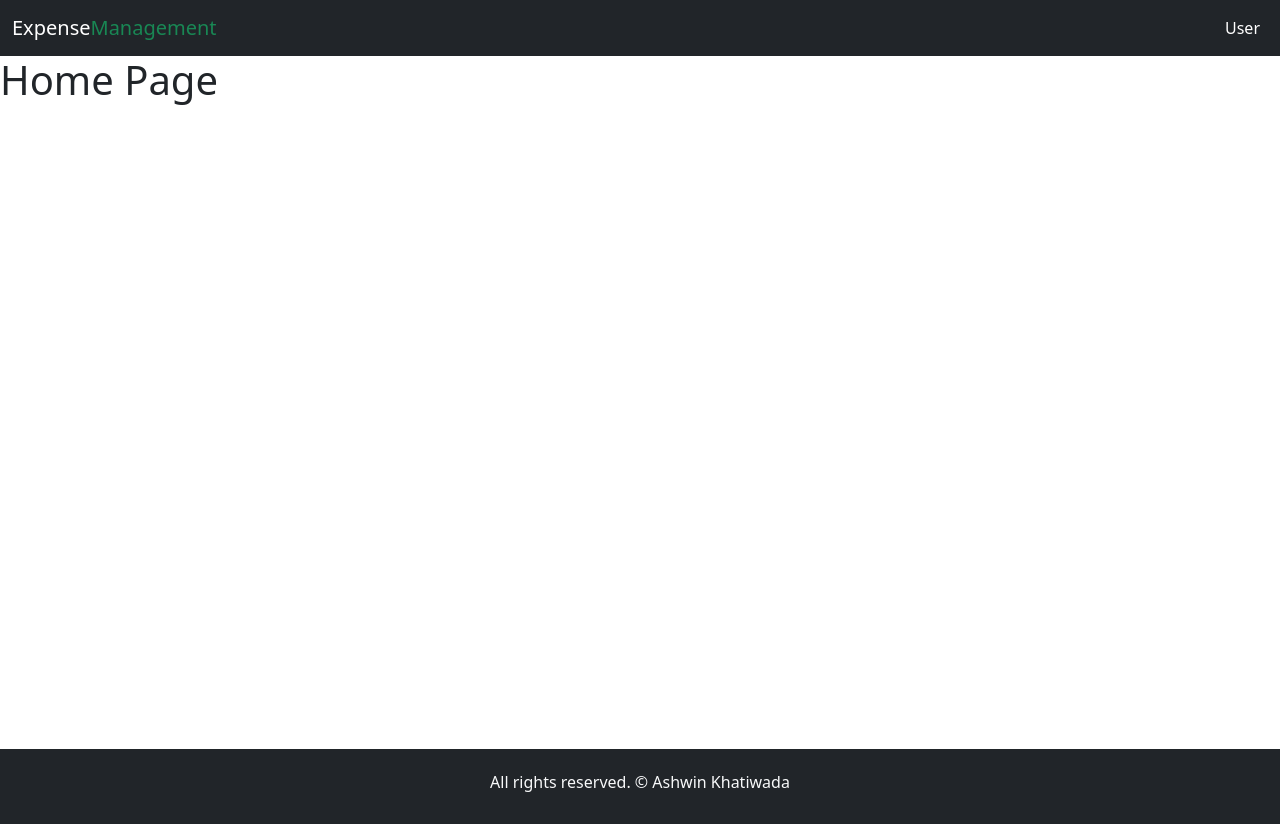
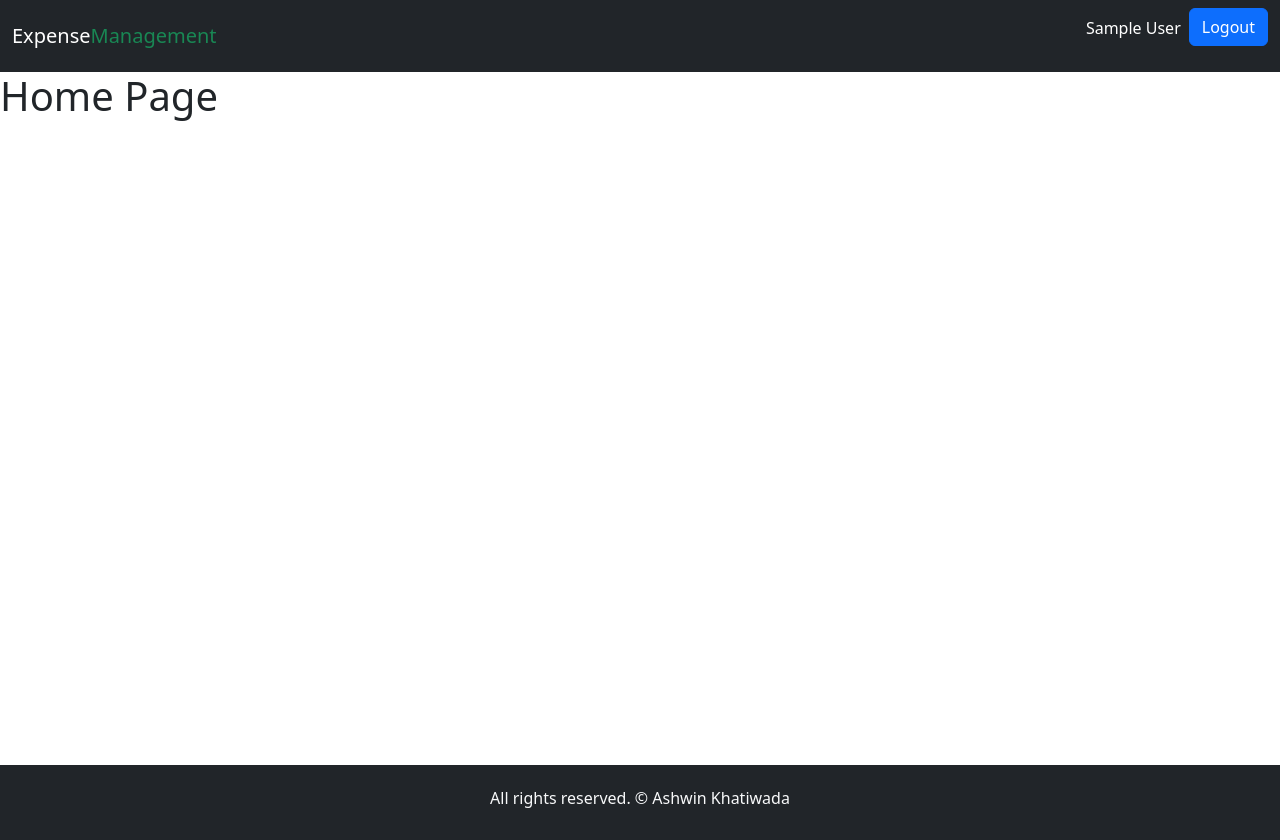
Before and after one commit to ashwin1321/expense-tracker, a React (Vite) app in the folder client/: page / in a window 1280 px wide. Built offline with nearby package versions, Linux system fonts and the light colour scheme; sample sign-in values are in the browser's storage.

Commit message:
protected routes and logout

```diff
--- a/client/src/App.jsx
+++ b/client/src/App.jsx
@@ -1,4 +1,4 @@
-import { Routes, Route } from "react-router-dom";
+import { Routes, Route, Navigate } from "react-router-dom";
 import "./App.css";
 import Homepage from "./pages/Homepage";
 import Register from "./pages/Register";
@@ -8,7 +8,14 @@
   return (
     <>
       <Routes>
-        <Route path="/" element={<Homepage />} />
+        <Route
+          path="/"
+          element={
+            <ProtectedRoutes>
+              <Homepage />
+            </ProtectedRoutes>
+          }
+        />
         <Route path="/register" element={<Register />} />
         <Route path="/login" element={<Login />} />
       </Routes>
@@ -16,4 +23,12 @@
   );
 }
 
+export function ProtectedRoutes(props) {
+  if (localStorage.getItem("user")) {
+    return props.children;
+  } else {
+    return <Navigate to="/login" />;
+  }
+}
+
 export default App;
--- a/client/src/components/layout/Header.jsx
+++ b/client/src/components/layout/Header.jsx
@@ -1,7 +1,19 @@
-import React from "react";
-import { Link } from "react-router-dom";
+import { message } from "antd";
+import React, { useEffect, useState } from "react";
+import { Link, useNavigate } from "react-router-dom";
 
 const Header = () => {
+  const [loginUser, setLoginUser] = useState("");
+  const navigate = useNavigate();
+
+  useEffect(() => {
+    const users = JSON.parse(localStorage.getItem("user"));
+    console.log(users);
+    if (users) {
+      setLoginUser(users);
+    }
+  }, []);
+
   return (
     <>
       <nav className="navbar navbar-expand-lg bg-dark navbar-dark">
@@ -23,9 +35,21 @@
             </Link>
             <ul className="navbar-nav ms-auto mb-2 mb-lg-0">
               <li className="nav-item">
-                <Link className="nav-link active" aria-current="page" to="user">
-                  User
-                </Link>
+                <p className="nav-link active">{loginUser && loginUser.name}</p>
+              </li>
+
+              <li className="nav-item">
+                <button
+                  className="btn btn-primary"
+                  onClick={() => {
+                    localStorage.removeItem("user");
+                    message.success("Logged out");
+
+                    navigate("/login");
+                  }}
+                >
+                  Logout
+                </button>
               </li>
             </ul>
           </div>
--- a/client/src/pages/Login.jsx
+++ b/client/src/pages/Login.jsx
@@ -1,4 +1,4 @@
-import React, { useState } from "react";
+import React, { useState, useEffect } from "react";
 import Layout from "../components/layout/Layout";
 import { Form, Input, message } from "antd";
 import { Link, useNavigate } from "react-router-dom";
@@ -31,6 +31,13 @@
       message.error(`something went wrong \n` + error);
     }
   };
+
+  useEffect(() => {
+    if (localStorage.getItem("user")) {
+      navigate("/");
+    }
+  }, [navigate]);
+
   return (
     <>
       <Layout>
--- a/client/src/pages/Register.jsx
+++ b/client/src/pages/Register.jsx
@@ -1,4 +1,4 @@
-import React, { useState } from "react";
+import React, { useState, useEffect } from "react";
 import Layout from "../components/layout/Layout";
 import { Form, Input, message } from "antd";
 import { Link, useNavigate } from "react-router-dom";
@@ -25,6 +25,13 @@
       message.error(error);
     }
   };
+
+  // prefvent user to go back to register page after register
+  useEffect(() => {
+    if (localStorage.getItem("user")) {
+      navigate("/");
+    }
+  }, [navigate]);
 
   return (
     <>
```
